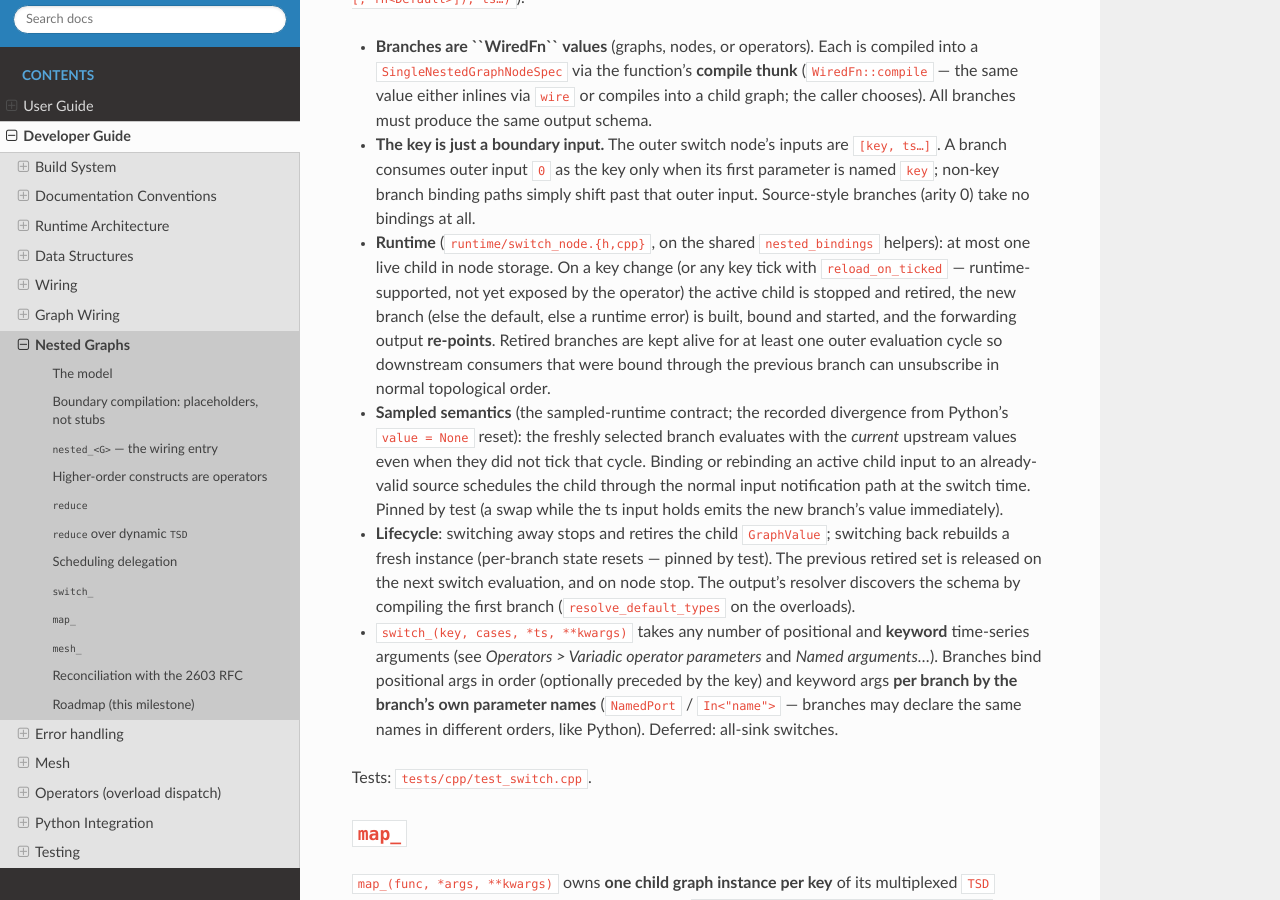
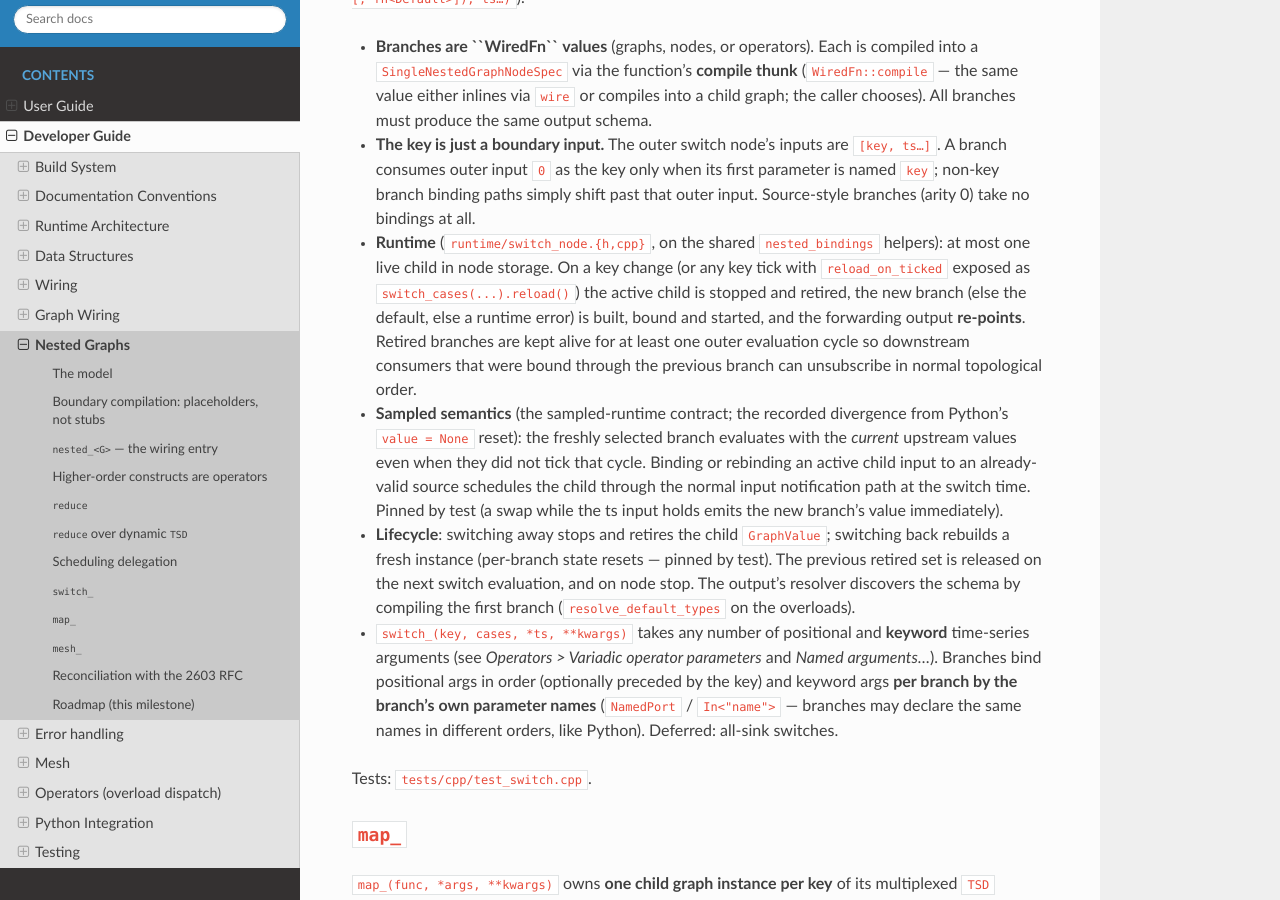
Before and after one commit to hhenson/hg_cpp, a Sphinx documentation site: the page built from docs/source/developer_guide/nested_graphs.rst, in a window 1280 px wide and 900 px high, scrolled down 6243 px. Built offline with Sphinx 7.4.7 and the Read the Docs theme 3.1.0, drawn with Linux system fonts in a browser that asks for light colours.

Commit message:
Correct switch reload docs

```diff
--- a/docs/source/developer_guide/nested_graphs.rst
+++ b/docs/source/developer_guide/nested_graphs.rst
@@ -333,8 +333,8 @@ ts…)``).
   all.
 - **Runtime** (``runtime/switch_node.{h,cpp}``, on the shared
   ``nested_bindings`` helpers): at most one live child in node storage. On a
-  key change (or any key tick with ``reload_on_ticked`` — runtime-supported,
-  not yet exposed by the operator) the active child is stopped and retired,
+  key change (or any key tick with ``reload_on_ticked`` exposed as
+  ``switch_cases(...).reload()``) the active child is stopped and retired,
   the new branch (else the default, else a runtime error) is built, bound and
   started, and the forwarding output **re-points**. Retired branches are kept
   alive for at least one outer evaluation cycle so downstream consumers that
```
